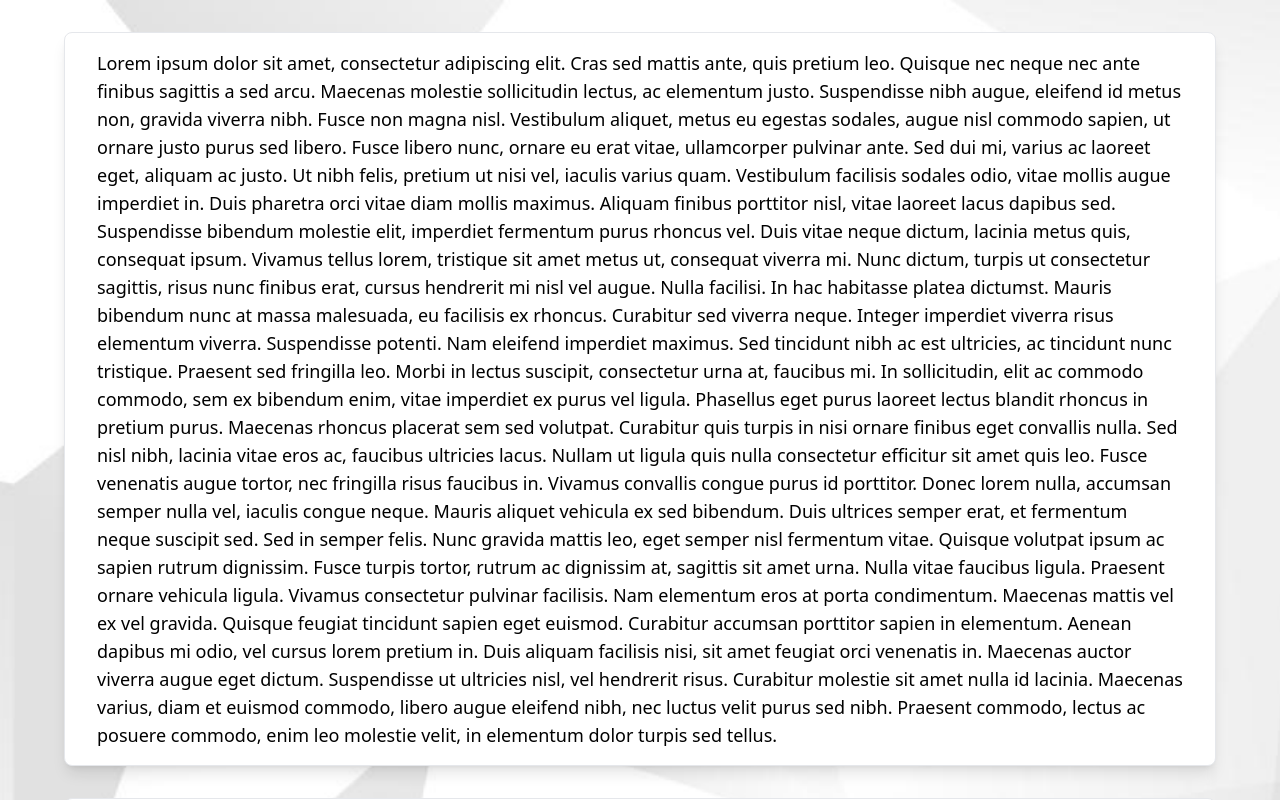
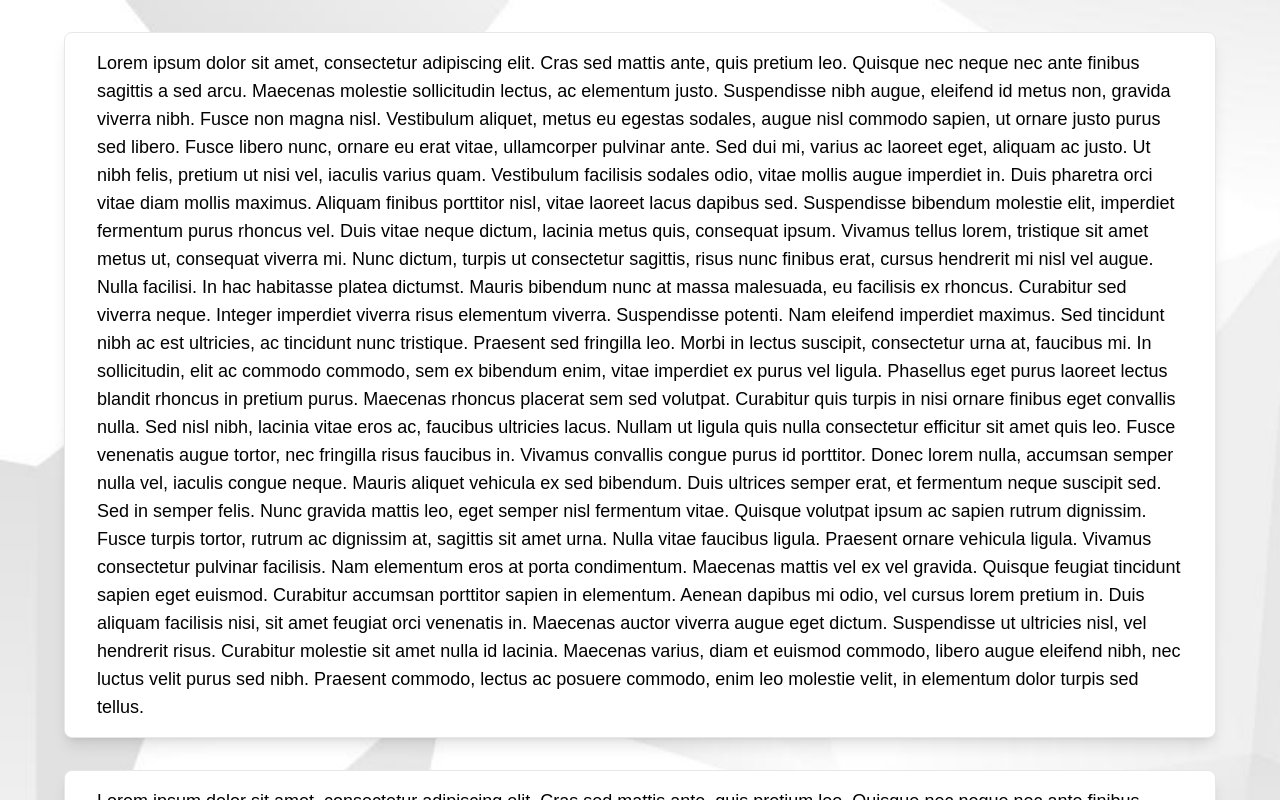
Before and after one commit to sunghogo/personal-website, a React (Create React App) app: page / in a window 1280 px wide. Shown: the top 800 px of the page. Built offline with nearby package versions, Linux system fonts and the light colour scheme.

Commit message:
tailwind.config.js: Renamed to montserrant-header font class

```diff
--- a/tailwind.config.js
+++ b/tailwind.config.js
@@ -4,8 +4,8 @@ module.exports = {
   theme: {
     extend: {
       fontFamily: {
-        "montserrat-font": ["Montserrat", "sans-serif"],
-        "open-sans-font": ["Lato", "Open Sans", "sans-serif"],
+        "montserrat-header": ["Montserrat", "sans-serif"],
+        "open-sans": ["Lato", "Open Sans", "sans-serif"],
       },
     },
   },
```
